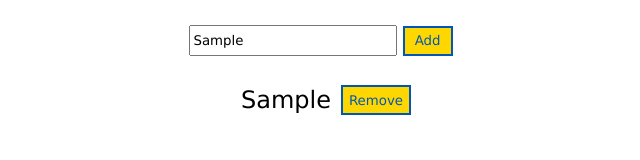
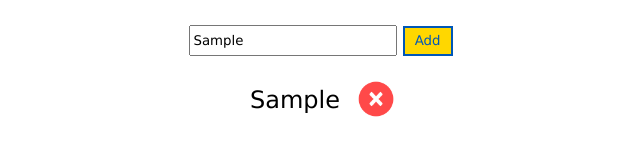
Before and after one commit to roman-palenha/TGL-P3, a plain HTML site: page index.html in a window 1280 px wide. Both pictures are taken after typing "Sample" into the empty fields and a click on the button "Add". Shown: the whole page, without its empty margins (319-959 px from the left). Drawn offline with Linux system fonts and the light colour scheme.

Commit message:
added img

```diff
--- a/css/basestyle.css
+++ b/css/basestyle.css
@@ -57,14 +57,17 @@ body{
 }
 
 .todo-list-item button {
-    height: 30px;
-    border: 2px solid #0057b7;
-    background-color: #ffd700;
-    color: #0057b7;
+    border: 0;
+    background-color: transparent;
 }
 
 .todo-list-item button:active {
-    border: 2px solid #000000;
-    background-color: #b40505;
-    color: #000000;
+   border-radius: 75%;
+   border: 1px solid #000;
 }
+
+.todo-list-item img {
+    object-fit: contain;
+    height: 40px;
+    width: 40px;
+}
--- a/scripts/script.js
+++ b/scripts/script.js
@@ -10,7 +10,7 @@ function add() {
     itemText.textContent = document.getElementById('getText').value;
     let removeBtn = document.createElement('button');
     removeBtn.onclick = function() { this.parentNode.remove(); };
-    removeBtn.textContent = 'Remove';
+    removeBtn.innerHTML = '<img src="imgs/remove.png" />'
     item.appendChild(itemText);
     item.appendChild(removeBtn);
     todoList.appendChild(item);
```
Also changed, not shown: imgs/remove.png (added).
